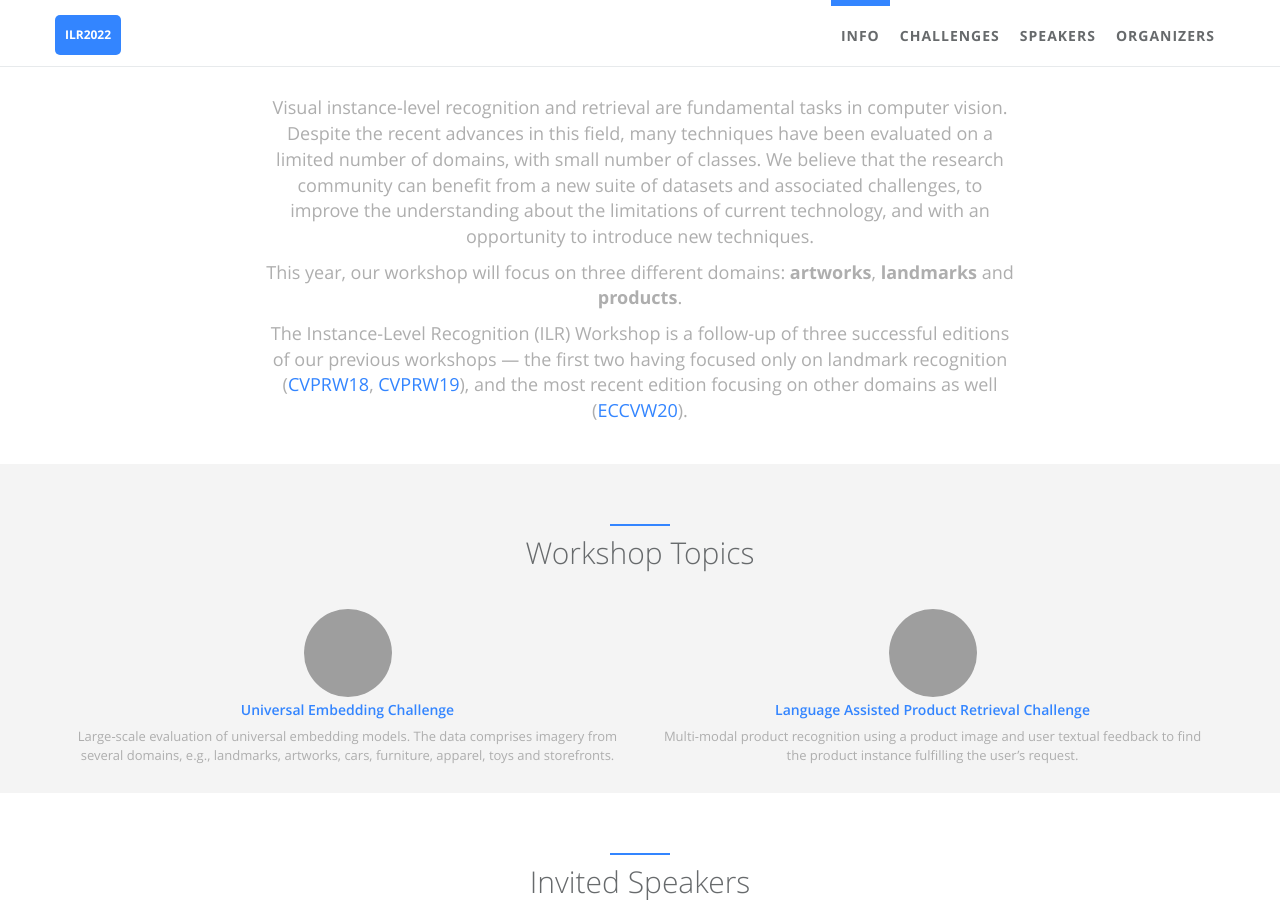
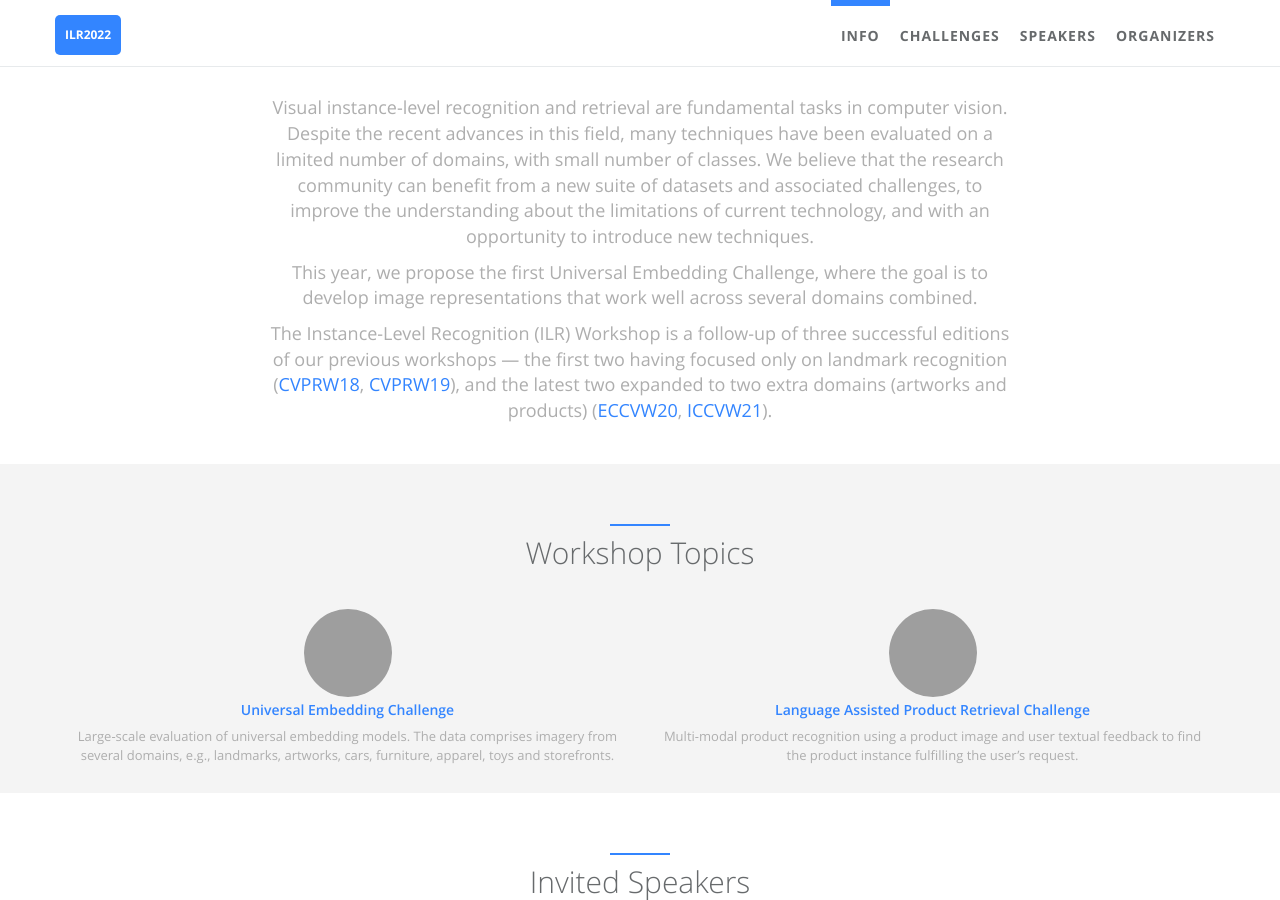
Before and after one commit to ilr-workshop/ECCVW2022, a Jekyll site: the page built from index.html, in a window 1280 px wide and 900 px high, scrolled down 628 px, cut to the strip 0-900 px from the top of the window. Built offline with Jekyll 4.4.1, drawn with Linux system fonts in a browser that asks for light colours; grey boxes are pictures that could not be loaded.

Commit message:
Update _config.yml

```diff
--- a/_config.yml
+++ b/_config.yml
@@ -23,7 +23,7 @@ author:  # change following line to your infomation.
   #cv: http://cv.jarrekk.com  # An online CV can be printed as PDF, leave blank if you don't have now
   # skill icons are on avatar's left and right side. Reference urls are http://fontawesome.io/ and http://fizzed.com/oss/font-mfizz
   desc: >
-    <p>Visual instance-level recognition and retrieval are fundamental tasks in computer vision. Despite the recent advances in this field, many techniques have been evaluated on a limited number of domains, with small number of classes. We believe that the research community can benefit from a new suite of datasets and associated challenges, to improve the understanding about the limitations of current technology, and with an opportunity to introduce new techniques. </p><p>This year, our workshop will focus on three different domains: <b>artworks</b>, <b>landmarks</b> and <b>products</b>.</p><p>The Instance-Level Recognition (ILR) Workshop is a follow-up of three successful editions of our previous workshops &mdash; the first two having focused only on landmark recognition (<a href="https://landmarksworkshop.github.io/CVPRW2018" target="_blank"><span class="navy">CVPRW18</span></a>, <a href="https://landmarksworkshop.github.io/CVPRW2019" target="_blank"><span class="navy">CVPRW19</span></a>), and the most recent edition focusing on other domains as well (<a href="https://ilr-workshop.github.io/ECCVW2020/" target="_blank"><span class="navy">ECCVW20</span></a>).</p>
+    <p>Visual instance-level recognition and retrieval are fundamental tasks in computer vision. Despite the recent advances in this field, many techniques have been evaluated on a limited number of domains, with small number of classes. We believe that the research community can benefit from a new suite of datasets and associated challenges, to improve the understanding about the limitations of current technology, and with an opportunity to introduce new techniques. </p><p>This year, we propose the first Universal Embedding Challenge, where the goal is to develop image representations that work well across several domains combined.</p><p>The Instance-Level Recognition (ILR) Workshop is a follow-up of three successful editions of our previous workshops &mdash; the first two having focused only on landmark recognition (<a href="https://landmarksworkshop.github.io/CVPRW2018" target="_blank"><span class="navy">CVPRW18</span></a>, <a href="https://landmarksworkshop.github.io/CVPRW2019" target="_blank"><span class="navy">CVPRW19</span></a>), and the latest two expanded to two extra domains (artworks and products) (<a href="https://ilr-workshop.github.io/ECCVW2020/" target="_blank"><span class="navy">ECCVW20</span></a>, <a href="https://ilr-workshop.github.io/ICCVW2021/" target="_blank"><span class="navy">ICCVW21</span></a>).</p>
 # comment
   disqus:  # if you wanna comment feature, go to https://disqus.com/ to get your configuration; if not, comment following two lines.
   name: ILR2022
```
